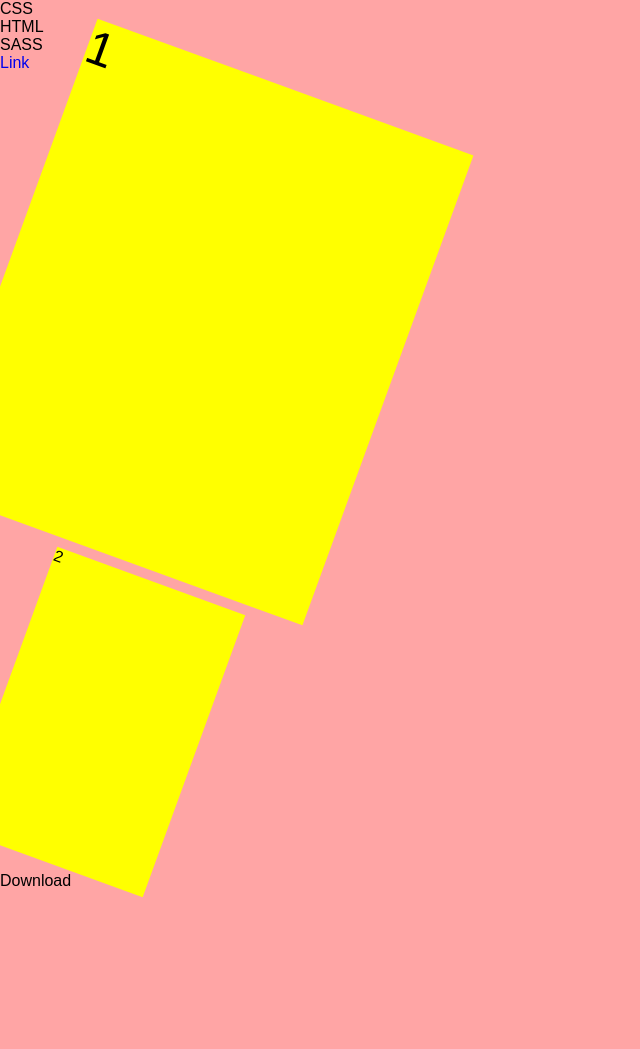
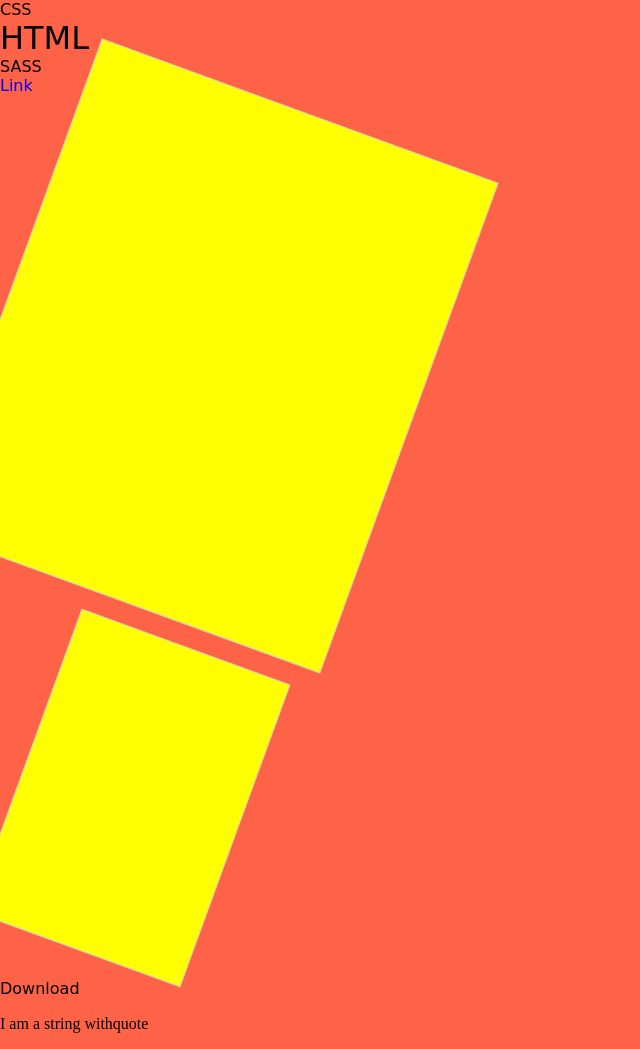
Before and after one commit to KaidoKasuk/sass, a website: page src/index.html in a window 1280 px wide. Shown: the whole page, without its empty margins (0-640 px from the left). Before the commit the page ends 897 px from the top, so only its background shows below. Drawn offline with Linux system fonts and the light colour scheme.

Commit message:
parandasin borderi ja child elemendid

```diff
--- a/sass/index.scss
+++ b/sass/index.scss
@@ -12,9 +12,8 @@
 
 @import "partial";
 
-$primary-color: #ffa5a5;
-$primary-font: arial, "cursive";
-
+$primary-color: tomato;
+$primary-font: "sans-serif", cursive;
 body {
   background: $primary-color;
   font-family: $primary-font;
@@ -34,11 +33,13 @@ body {
   height: 100%;
   nav {
     ul {
-      li &:nth-child(1) {
-        font-size: 1em;
-      }
-      &:nth-child(2) {
-        font-size: 2em;
+      li {
+        &:nth-child(1) {
+          font-size: 1em;
+        }
+        &:nth-child(2) {
+          font-size: 2em;
+        }
       }
     }
     a {
@@ -74,7 +75,7 @@ body {
 
 //extend
 
-//kasuta siis kui klassid on sarnased ja ainult mone stiili elelemt erineb
+//kasuta siis kui klassid on sarnased ja ainult mÕne stiili elelemt erineb
 %extend-border {
   border: 1px solid #ccc;
   padding: 10px;
@@ -111,7 +112,7 @@ body {
 .header {
   font-size: 4px + 2px; //liidab style.css kokku
 
-  height: 80% -5%;
+  height: 80% - 5%;
 }
 
 .multi {
@@ -119,7 +120,7 @@ body {
   height: (24px / 4); //tahab sulge!!
 }
 p {
-  &::before {
+  &:before {
     content: "I am a string with" + quote;
     font-family: cursive + "serif";
   }
--- a/src/index.html
+++ b/src/index.html
@@ -17,10 +17,11 @@
         <a href="#">Link</a>
       </nav>
     </div>
-    <div class="transform">1</div>
-    <div class="transform-2">2</div>
+    <div class="transform border"></div>
+    <div class="transform-2 border1"></div>
     <div class="element">
       <a href="#">Download</a>
     </div>
+    <p></p>
   </body>
 </html>
```
Also changed, not shown: css/index.min.css, css/style.css, 2 other files.
